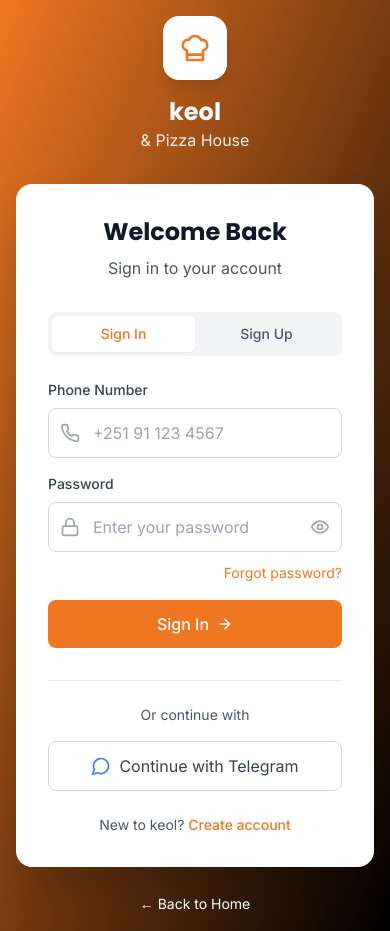
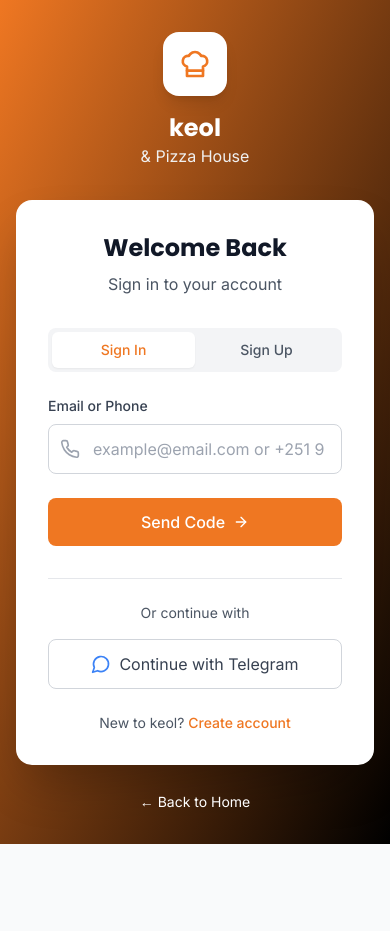
Before and after one commit to NatenaelT/Keeol, a Next.js app: page /auth in a window 390 px wide. After the commit the page ends 844 px from the top, so only its background shows below. Built offline with nearby package versions, Linux system fonts and the light colour scheme.

Commit message:
Implement OTP-based AuthToggle supporting email or phone
cgen-2eb5620f12f14033a99dec68e32041e7

```diff
--- a/src/components/auth/AuthToggle.tsx
+++ b/src/components/auth/AuthToggle.tsx
@@ -4,151 +4,119 @@ import { useState, useCallback } from 'react'
 import { motion } from 'framer-motion'
 import {
   Phone,
+  Mail,
   User,
   ArrowRight,
   MessageCircle,
   ChefHat,
   Eye,
   EyeOff,
-  Lock
+  Shield
 } from 'lucide-react'
 import Link from 'next/link'
 import { toast } from 'react-hot-toast'
-import type { AuthFormData } from '@/app/auth/page'
+
+export type AuthMode = 'signin' | 'signup'
 
 interface AuthToggleProps {
-  mode: 'signin' | 'signup'
-  onModeChange: (mode: 'signin' | 'signup') => void
-  onSubmit: (data: AuthFormData) => Promise<boolean>
+  mode: AuthMode
+  onModeChange: (mode: AuthMode) => void
+  onSendCode: (payload: { contact: string; mode: AuthMode; name?: string }) => Promise<boolean>
+  onVerifyCode: (payload: { contact: string; code: string; mode: AuthMode; name?: string }) => Promise<boolean>
   isLoading?: boolean
 }
 
 interface FormData {
-  phoneNumber: string
+  contact: string // email or phone
   name: string
-  password: string
+  code: string
 }
 
-const AuthToggle = ({ mode, onModeChange, onSubmit, isLoading = false }: AuthToggleProps) => {
-  const [formData, setFormData] = useState<FormData>({
-    phoneNumber: '',
-    name: '',
-    password: ''
-  })
-  const [showPassword, setShowPassword] = useState(false)
-  const [formErrors, setFormErrors] = useState<Partial<FormData>>({})
+const AuthToggle = ({ mode, onModeChange, onSendCode, onVerifyCode, isLoading = false }: AuthToggleProps) => {
+  const [formData, setFormData] = useState<FormData>({ contact: '', name: '', code: '' })
+  const [step, setStep] = useState<'enter' | 'verify'>('enter')
+  const [showCode, setShowCode] = useState(false)
 
-  const formatPhoneNumber = useCallback((value: string): string => {
-    // Remove all non-digits
+  const isEmail = (value: string) => /@/.test(value)
+
+  const formatPhone = useCallback((value: string) => {
     const digits = value.replace(/\D/g, '')
-
-    // Ethiopian phone number formatting
     if (digits.startsWith('251')) {
-      if (digits.length >= 12) {
-        return '+251 ' + digits.slice(3, 5) + ' ' + digits.slice(5, 8) + ' ' + digits.slice(8, 12)
+      if (digits.length >= 12) return '+251 ' + digits.slice(3, 5) + ' ' + digits.slice(5, 8) + ' ' + digits.slice(8, 12)
+      return '+251 ' + digits.slice(3)
     }
-      return '+251 ' + digits.slice(3)
-    } else if (digits.startsWith('09') || digits.startsWith('07')) {
-      if (digits.length >= 10) {
-        return '+251 ' + digits.slice(1, 3) + ' ' + digits.slice(3, 6) + ' ' + digits.slice(6, 10)
+    if (digits.startsWith('09') || digits.startsWith('07')) {
+      if (digits.length >= 10) return '+251 ' + digits.slice(1, 3) + ' ' + digits.slice(3, 6) + ' ' + digits.slice(6, 10)
+      return '+251 ' + digits.slice(1)
     }
-      return '+251 ' + digits.slice(1)
-    } else if (digits.length > 0) {
-      if (digits.length >= 9) {
-        return '+251 ' + digits.slice(0, 2) + ' ' + digits.slice(2, 5) + ' ' + digits.slice(5, 9)
-      }
+    if (digits.length > 0) {
+      if (digits.length >= 9) return '+251 ' + digits.slice(0, 2) + ' ' + digits.slice(2, 5) + ' ' + digits.slice(5, 9)
       return '+251 ' + digits
     }
-
     return value
   }, [])
 
-  const validatePhoneNumber = useCallback((phone: string): boolean => {
-    const cleanPhone = phone.replace(/\D/g, '')
-
-    // Ethiopian phone number validation
-    if (cleanPhone.startsWith('251')) {
-      return cleanPhone.length === 12 && /^251[97]\d{8}$/.test(cleanPhone)
+  const handleInput = (field: keyof FormData, value: string) => {
+    if (field === 'contact' && !isEmail(value)) {
+      value = formatPhone(value)
     }
-    if (cleanPhone.startsWith('09') || cleanPhone.startsWith('07')) {
-      return cleanPhone.length === 10 && /^0[97]\d{8}$/.test(cleanPhone)
+    if (field === 'code') {
+      value = value.replace(/\D/g, '').slice(0, 6)
+    }
+    setFormData(prev => ({ ...prev, [field]: value }))
   }
 
-    return false
-  }, [])
-
-  const validateForm = useCallback((): boolean => {
-    const errors: Partial<FormData> = {}
-
-    // Phone number validation
-    if (!formData.phoneNumber.trim()) {
-      errors.phoneNumber = 'Phone number is required'
-    } else if (!validatePhoneNumber(formData.phoneNumber)) {
-      errors.phoneNumber = 'Please enter a valid Ethiopian phone number'
+  const validateContact = () => {
+    const value = formData.contact.trim()
+    if (!value) return 'Email or phone is required'
+    if (isEmail(value)) {
+      const emailRegex = /^[^\s@]+@[^\s@]+\.[^\s@]+$/
+      if (!emailRegex.test(value)) return 'Please enter a valid email'
+      return null
+    }
+    const digits = value.replace(/\D/g, '')
+    if (!(digits.startsWith('251') || digits.startsWith('09') || digits.startsWith('07')) || digits.length < 10) {
+      return 'Please enter a valid Ethiopian phone number'
+    }
+    return null
   }
 
-    // Name validation for signup
-    if (mode === 'signup') {
-      if (!formData.name.trim()) {
-        errors.name = 'Full name is required'
-      } else if (formData.name.trim().length < 2) {
-        errors.name = 'Name must be at least 2 characters long'
+  const handleSend = async (e: React.FormEvent) => {
+    e.preventDefault()
+    const contactError = validateContact()
+    if (contactError) {
+      toast.error(contactError)
+      return
+    }
+    if (mode === 'signup' && !formData.name.trim()) {
+      toast.error('Please enter your name')
+      return
+    }
+
+    const ok = await onSendCode({ contact: formData.contact, mode, name: formData.name })
+    if (ok) {
+      toast.success(`Verification code sent to your ${isEmail(formData.contact) ? 'email' : 'phone'}`)
+      setStep('verify')
     }
   }
 
-    // Password validation
-    if (!formData.password.trim()) {
-      errors.password = 'Password is required'
-    } else if (formData.password.length < 6) {
-      errors.password = 'Password must be at least 6 characters long'
-    }
-
-    setFormErrors(errors)
-    return Object.keys(errors).length === 0
-  }, [formData, mode, validatePhoneNumber])
-
-  const handleInputChange = useCallback((field: keyof FormData, value: string) => {
-    setFormData(prev => ({ ...prev, [field]: value }))
-
-    // Clear specific field error when user starts typing
-    if (formErrors[field]) {
-      setFormErrors(prev => ({ ...prev, [field]: undefined }))
-    }
-  }, [formErrors])
-
-  const handlePhoneChange = useCallback((e: React.ChangeEvent<HTMLInputElement>) => {
-    const formatted = formatPhoneNumber(e.target.value)
-    handleInputChange('phoneNumber', formatted)
-  }, [formatPhoneNumber, handleInputChange])
-
-  const handleSubmit = async (e: React.FormEvent) => {
+  const handleVerify = async (e: React.FormEvent) => {
     e.preventDefault()
-
-    if (!validateForm()) {
-      const firstError = Object.values(formErrors)[0]
-      if (firstError) {
-        toast.error(firstError)
-      }
+    if (!formData.code || formData.code.length !== 6) {
+      toast.error('Enter the 6-digit code')
       return
     }
 
-    const success = await onSubmit({
-      phoneNumber: formData.phoneNumber,
-      name: formData.name,
-      password: formData.password,
-      mode
-    })
-
-    if (success) {
-      setFormData({ phoneNumber: '', name: '', password: '' })
-      setFormErrors({})
+    const ok = await onVerifyCode({ contact: formData.contact, code: formData.code, mode, name: formData.name })
+    if (ok) {
+      // redirect handled upstream
     }
   }
 
-  const handleTelegramLogin = useCallback(() => {
+  const handleTelegramLogin = () => {
     const botUsername = process.env.NEXT_PUBLIC_TELEGRAM_BOT_USERNAME || 'keolburgerbot'
     window.open(`https://t.me/${botUsername}?start=login`, '_blank', 'noopener,noreferrer')
-  }, [])
+  }
 
   return (
     <div className="min-h-screen bg-gradient-to-br from-brand-red to-brand-black flex items-center justify-center p-4">
@@ -206,7 +174,8 @@ const AuthToggle = ({ mode, onModeChange, onSubmit, isLoading = false }: AuthTog
             </button>
           </div>
 
-          <form onSubmit={handleSubmit} className="space-y-4" noValidate>
+          {step === 'enter' ? (
+            <form onSubmit={handleSend} className="space-y-6" noValidate>
               {mode === 'signup' && (
                 <div>
                   <label htmlFor="name" className="block text-sm font-medium text-gray-700 mb-2">
@@ -218,76 +187,37 @@ const AuthToggle = ({ mode, onModeChange, onSubmit, isLoading = false }: AuthTog
                       id="name"
                       type="text"
                       value={formData.name}
-                    onChange={(e) => handleInputChange('name', e.target.value)}
+                      onChange={(e) => handleInput('name', e.target.value)}
                       placeholder="Enter your full name"
-                    className={`input-field pl-11 ${formErrors.name ? 'border-red-500' : ''}`}
+                      className="input-field pl-11"
                       required={mode === 'signup'}
                       autoComplete="name"
                     />
                   </div>
-                {formErrors.name && (
-                  <p className="mt-1 text-sm text-red-600">{formErrors.name}</p>
-                )}
                 </div>
               )}
 
               <div>
-              <label htmlFor="phone" className="block text-sm font-medium text-gray-700 mb-2">
-                Phone Number
+                <label htmlFor="contact" className="block text-sm font-medium text-gray-700 mb-2">
+                  Email or Phone
                 </label>
                 <div className="relative">
+                  {isEmail(formData.contact) ? (
+                    <Mail className="absolute left-3 top-1/2 transform -translate-y-1/2 text-gray-400 w-5 h-5" />
+                  ) : (
                     <Phone className="absolute left-3 top-1/2 transform -translate-y-1/2 text-gray-400 w-5 h-5" />
+                  )}
                   <input
-                  id="phone"
-                  type="tel"
-                  value={formData.phoneNumber}
-                  onChange={handlePhoneChange}
-                  placeholder="+251 91 123 4567"
-                  className={`input-field pl-11 ${formErrors.phoneNumber ? 'border-red-500' : ''}`}
+                    id="contact"
+                    type="text"
+                    value={formData.contact}
+                    onChange={(e) => handleInput('contact', e.target.value)}
+                    placeholder="example@email.com or +251 91 123 4567"
+                    className="input-field pl-11"
                     required
-                  autoComplete="tel"
+                    autoComplete={isEmail(formData.contact) ? 'email' : 'tel'}
                   />
                 </div>
-              {formErrors.phoneNumber && (
-                <p className="mt-1 text-sm text-red-600">{formErrors.phoneNumber}</p>
-              )}
-            </div>
-
-            <div>
-              <label htmlFor="password" className="block text-sm font-medium text-gray-700 mb-2">
-                Password
-              </label>
-              <div className="relative">
-                <Lock className="absolute left-3 top-1/2 transform -translate-y-1/2 text-gray-400 w-5 h-5" />
-                <input
-                  id="password"
-                  type={showPassword ? 'text' : 'password'}
-                  value={formData.password}
-                  onChange={(e) => handleInputChange('password', e.target.value)}
-                  placeholder="Enter your password"
-                  className={`input-field pl-11 pr-11 ${formErrors.password ? 'border-red-500' : ''}`}
-                  required
-                  autoComplete={mode === 'signin' ? 'current-password' : 'new-password'}
-                />
-                <button
-                  type="button"
-                  onClick={() => setShowPassword(!showPassword)}
-                  className="absolute right-3 top-1/2 transform -translate-y-1/2 text-gray-400 hover:text-gray-600 focus:outline-none"
-                  aria-label={showPassword ? 'Hide password' : 'Show password'}
-                >
-                  {showPassword ? <EyeOff className="w-5 h-5" /> : <Eye className="w-5 h-5" />}
-                </button>
-              </div>
-              {formErrors.password && (
-                <p className="mt-1 text-sm text-red-600">{formErrors.password}</p>
-              )}
-              {mode === 'signin' && (
-                <div className="text-right mt-2">
-                  <Link href="/forgot-password" className="text-sm text-brand-red hover:text-brand-red-dark">
-                    Forgot password?
-                  </Link>
-                </div>
-              )}
               </div>
 
               <button
@@ -299,12 +229,57 @@ const AuthToggle = ({ mode, onModeChange, onSubmit, isLoading = false }: AuthTog
                   <div className="loading-spinner w-5 h-5"></div>
                 ) : (
                   <>
-                  <span>{mode === 'signin' ? 'Sign In' : 'Create Account'}</span>
+                    <span>Send Code</span>
                     <ArrowRight className="w-4 h-4" />
                   </>
                 )}
               </button>
             </form>
+          ) : (
+            <form onSubmit={handleVerify} className="space-y-6" noValidate>
+              <div>
+                <label htmlFor="code" className="block text-sm font-medium text-gray-700 mb-2">
+                  Enter 6-digit Code
+                </label>
+                <div className="relative">
+                  <Shield className="absolute left-3 top-1/2 transform -translate-y-1/2 text-gray-400 w-5 h-5" />
+                  <input
+                    id="code"
+                    type={showCode ? 'text' : 'password'}
+                    value={formData.code}
+                    onChange={(e) => handleInput('code', e.target.value)}
+                    placeholder="123456"
+                    className="input-field pl-11 pr-11 text-center tracking-widest"
+                    maxLength={6}
+                    required
+                    inputMode="numeric"
+                  />
+                  <button
+                    type="button"
+                    onClick={() => setShowCode(!showCode)}
+                    className="absolute right-3 top-1/2 transform -translate-y-1/2 text-gray-400 hover:text-gray-600"
+                    aria-label={showCode ? 'Hide code' : 'Show code'}
+                  >
+                    {showCode ? <EyeOff className="w-5 h-5" /> : <Eye className="w-5 h-5" />}
+                  </button>
+                </div>
+                <p className="text-xs text-gray-500 mt-2">
+                  We sent a code to your {isEmail(formData.contact) ? 'email' : 'phone'}: {formData.contact}
+                </p>
+              </div>
+
+              <div className="flex items-center justify-between">
+                <button type="button" onClick={() => setStep('enter')} className="btn-outline">Back</button>
+                <button
+                  type="submit"
+                  disabled={isLoading || formData.code.length !== 6}
+                  className="btn-primary px-6 py-2 disabled:opacity-50 disabled:cursor-not-allowed"
+                >
+                  {mode === 'signin' ? 'Verify & Sign In' : 'Verify & Create Account'}
+                </button>
+              </div>
+            </form>
+          )}
 
           {/* Telegram Login */}
           <div className="mt-8 pt-6 border-t border-gray-200">
@@ -329,7 +304,7 @@ const AuthToggle = ({ mode, onModeChange, onSubmit, isLoading = false }: AuthTog
               {mode === 'signin' ? 'New to keol?' : 'Already have an account?'}{' '}
               <button
                 type="button"
-                onClick={() => onModeChange(mode === 'signin' ? 'signup' : 'signin')}
+                onClick={() => { setStep('enter'); onModeChange(mode === 'signin' ? 'signup' : 'signin') }}
                 className="text-brand-red hover:text-brand-red-dark font-medium focus:outline-none focus:underline"
               >
                 {mode === 'signin' ? 'Create account' : 'Sign in'}
```
Lines whose indentation alone changed are shown as unchanged.
